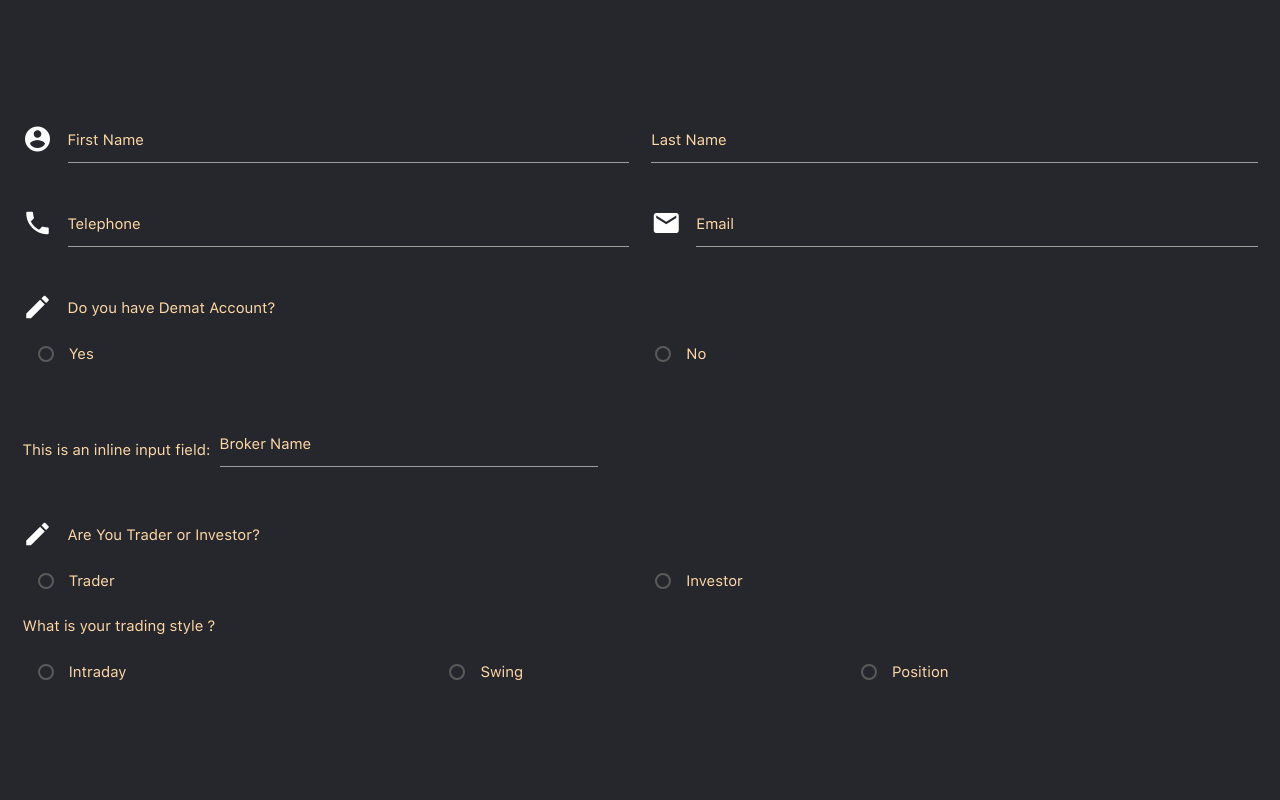
After one commit to stoq-club/stoq-club.github.io, a web app: file typeForm.html in a window 1280 px wide. The commit adds this page. Run offline with its HTML, style and script files only (its server is not run), Linux system fonts and the light colour scheme.

Commit message:
typeForm half done

```diff
--- a/css/style.css
+++ b/css/style.css
@@ -90,3 +90,15 @@ body {
 .padded-right-comfortable {
     padding-right: 45px !important;
 }
+.input-field label {
+    color:  #ffd8a8;
+  }
+  /* label focus color */
+  .input-field input[type=text]:focus + label {
+    color:  #ffd8a8;
+  }
+  /* label underline focus color */
+  .input-field input[type=text]:focus {
+    border-bottom: 1px solid  #ffd8a8;
+    box-shadow: 0 1px 0 0  #ffd8a8;
+  }
--- /dev/null
+++ b/typeForm.html
@@ -0,0 +1,159 @@
+<!DOCTYPE html>
+<html>
+    <head>
+        <meta charset="utf-8" />
+        <meta name="viewport" content="width=device-width,initial-scale=1.0" />
+        <link rel="icon" href="images/stoq_logo_bg_fill.png" />
+        <title>STOQ Type Form</title>
+
+        <!-- Compiled and minified CSS -->
+        <link rel="stylesheet" href="css/materialize.min.css" />
+        <link rel="stylesheet" href="css/layout.css" />
+        <link rel="stylesheet" href="css/style.css" />
+
+        <!--Import Google Icon Font-->
+        <link href="css/MaterialIcons.css" rel="stylesheet" />
+        <script src="https://code.jquery.com/jquery-1.12.4.min.js"></script>
+    </head>
+
+    <body>
+        <section class="page1 section min-screen-height valign-wrapper">
+            <div class="row white-text">
+                <form id="form" class="col s12">
+                    <div class="input-field col s6">
+                        <i class="material-icons prefix">account_circle</i>
+                        <input
+                            id="First Name"
+                            type="text"
+                            name="FirstName"
+                            class="validate"
+                        />
+                        <label for="First Name">First Name</label>
+                    </div>
+                    <div class="input-field col s6">
+                        <input
+                            id="Last Name"
+                            type="text"
+                            name="LastName"
+                            class="validate"
+                        />
+                        <label for="Last Name">Last Name</label>
+                    </div>
+                    <div class="input-field col s6">
+                        <i class="material-icons prefix">phone</i>
+                        <input
+                            id="icon_telephone"
+                            type="tel"
+                            nmae="Telephone"
+                            class="validate"
+                        />
+                        <label for="icon_telephone">Telephone</label>
+                    </div>
+                    <div class="input-field col s6">
+                        <i class="material-icons prefix">mail</i>
+                        <input
+                            id="email"
+                            type="email"
+                            name="Email"
+                            class="validate"
+                        />
+                        <label for="email">Email</label>
+                    </div>
+                    <div class="input-field col s12">
+                        <i class="material-icons prefix">edit</i>
+                        <label>Do you have Demat Account?</label>
+
+                        <div
+                            class="input-field col s6 margined-top-comfortable"
+                        >
+                            <label>
+                                <input name="Yes" type="radio" />
+                                <span>Yes</span>
+                            </label>
+                        </div>
+                        <div
+                            class="input-field col s6 margined-top-comfortable"
+                        >
+                            <label>
+                                <input name="No" type="radio" />
+                                <span>No</span>
+                            </label>
+                        </div>
+                    </div>
+                    <div
+                        class="col s12 stoq-combo-text margined-top-comfortable"
+                    >
+                        This is an inline input field:
+                        <div
+                            class="input-field inline margined-left-comfortable"
+                            style="width: 10cm;"
+                        >
+                            <input id="Broker" type="text" class="validate" />
+                            <label for="Broker">Broker Name</label>
+                        </div>
+                    </div>
+                    <div class="input-field col s12">
+                        <i class="material-icons prefix">edit</i>
+                        <label>Are You Trader or Investor?</label>
+
+                        <div
+                            class="input-field col s6 margined-top-comfortable"
+                        >
+                            <label>
+                                <input name="Trader" type="radio" />
+                                <span>Trader</span>
+                            </label>
+                        </div>
+                        <div
+                            class="input-field col s6 margined-top-comfortable"
+                        >
+                            <label>
+                                <input name="Investor" type="radio" />
+                                <span>Investor</span>
+                            </label>
+                        </div>
+                    </div>
+                    <div class="Trader selectt">
+                        <div class="input-field col s12">
+                            <label>What is your trading style ?</label>
+
+                            <div
+                                class="input-field col s4 margined-top-comfortable"
+                            >
+                                <label>
+                                    <input name="Intraday" type="radio" />
+                                    <span>Intraday</span>
+                                </label>
+                            </div>
+                            <div
+                                class="input-field col s4 margined-top-comfortable"
+                            >
+                                <label>
+                                    <input name="Swing" type="radio" />
+                                    <span>Swing</span>
+                                </label>
+                            </div>
+                            <div
+                                class="input-field col s4 margined-top-comfortable"
+                            >
+                                <label>
+                                    <input name="Position" type="radio" />
+                                    <span>Position</span>
+                                </label>
+                            </div>
+                        </div>
+                    </div>
+                </form>
+            </div>
+        </section>
+    </body>
+
+    <script type="text/javascript">
+        $(document).ready(function () {
+            $('input[type="radio"]').click(function () {
+                var inputValue = $(this).attr('name')
+                $('.' + inputValue).toggle()
+            })
+        })
+    </script>
+</html>
```
